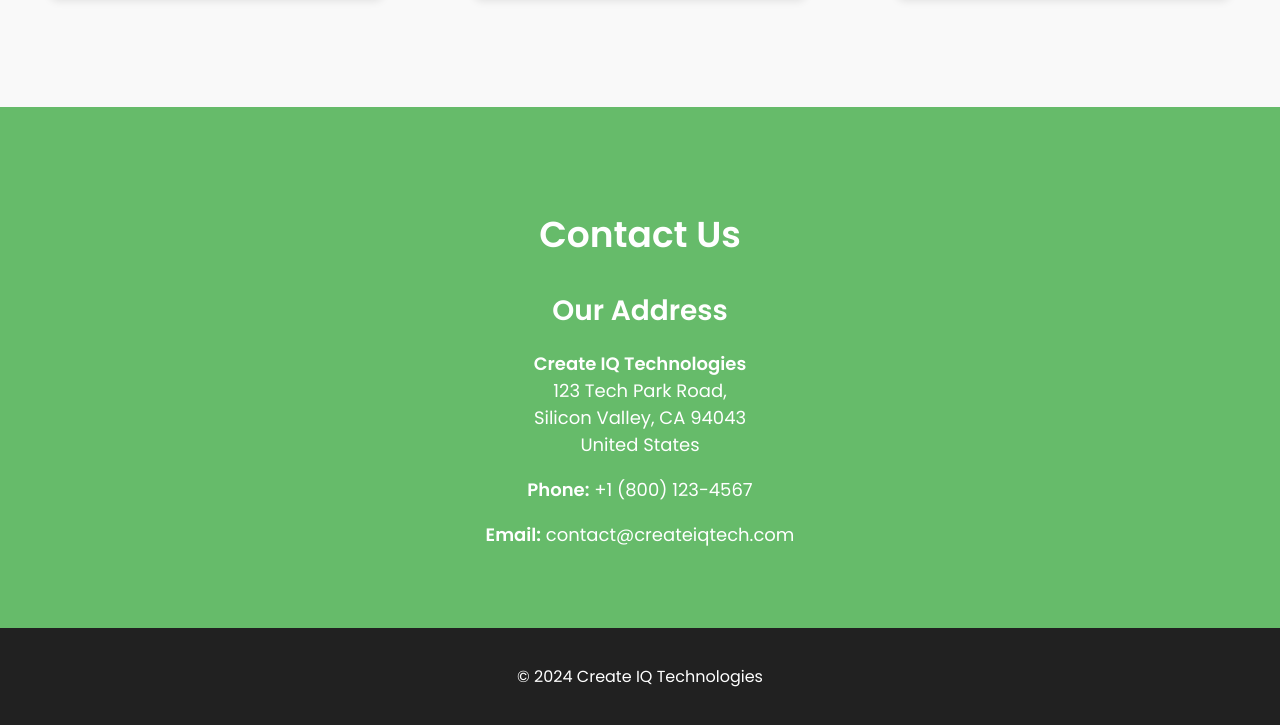
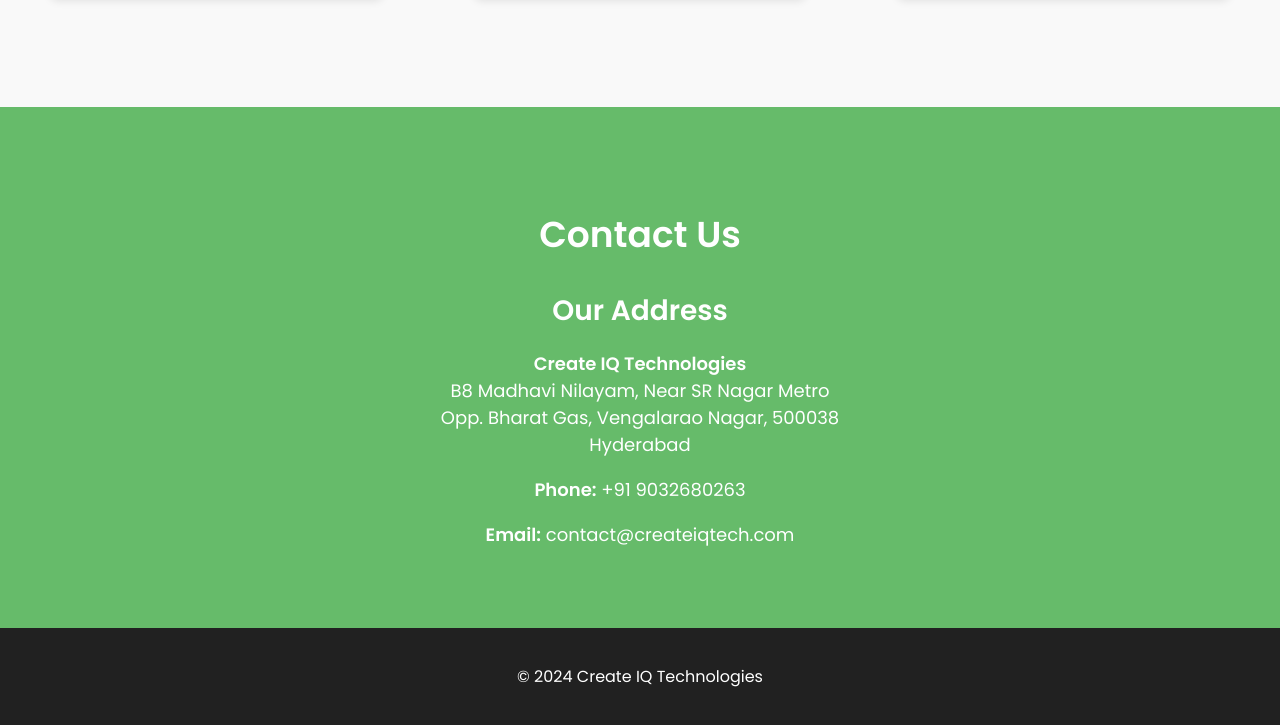
Before and after one commit to vidvaan/createiq, a plain HTML site: page index.html in a window 1280 px wide. Shown: the part 4672-5397 px from the top of the page. Drawn offline with nearby package versions, Linux system fonts and the light colour scheme.

Commit message:
Update index.html

```diff
--- a/index.html
+++ b/index.html
@@ -164,10 +164,10 @@
         <div class="address">
             <h3>Our Address</h3>
             <p><strong>Create IQ Technologies</strong><br>
-            123 Tech Park Road,<br>
-            Silicon Valley, CA 94043<br>
-            United States</p>
-            <p><strong>Phone:</strong> +1 (800) 123-4567</p>
+            B8 Madhavi Nilayam, Near SR Nagar Metro <br>
+            Opp. Bharat Gas, Vengalarao Nagar, 500038<br>
+            Hyderabad</p>
+            <p><strong>Phone:</strong> +91 9032680263</p>
             <p><strong>Email:</strong> contact@createiqtech.com</p>
         </div>
     </div>
```
